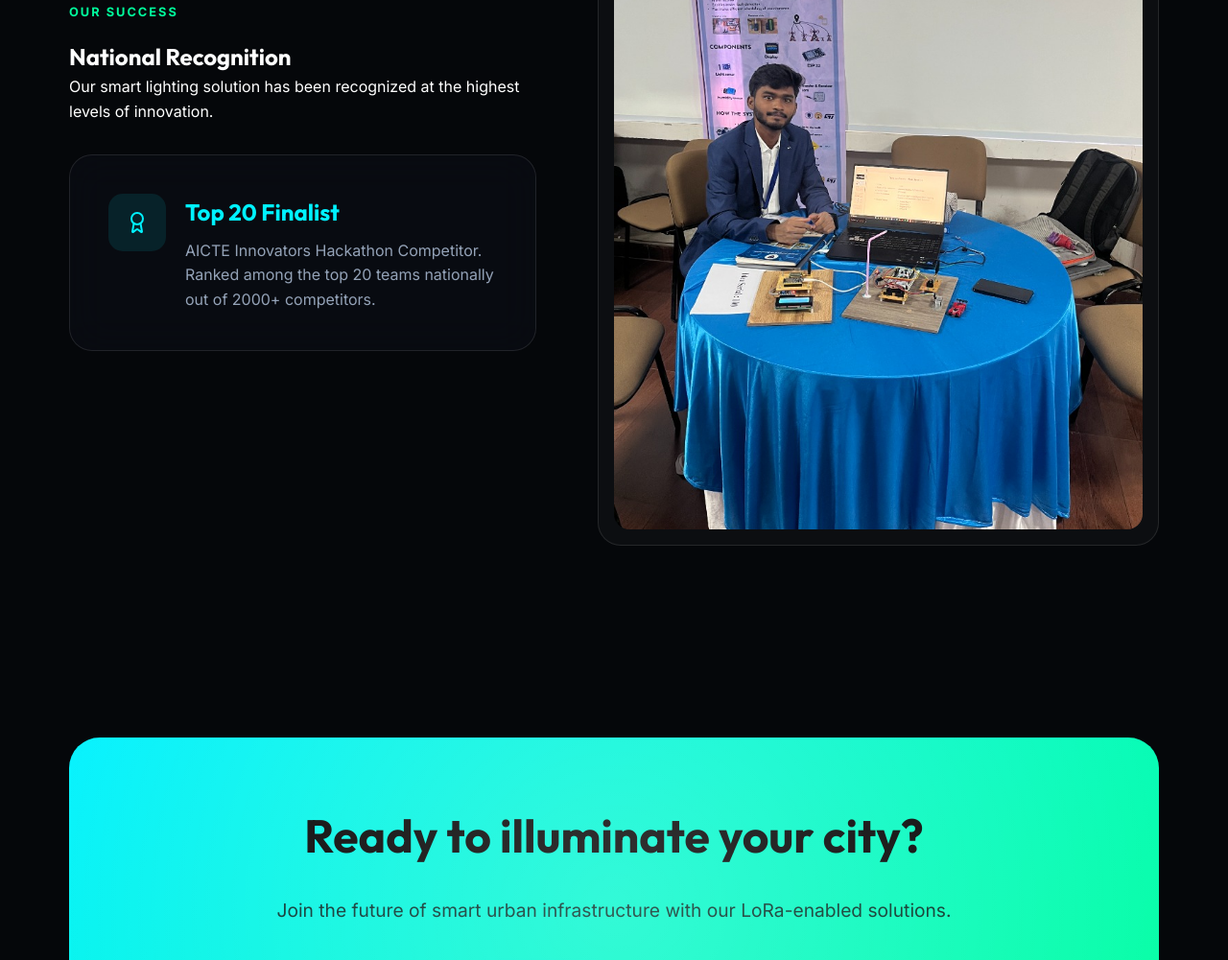
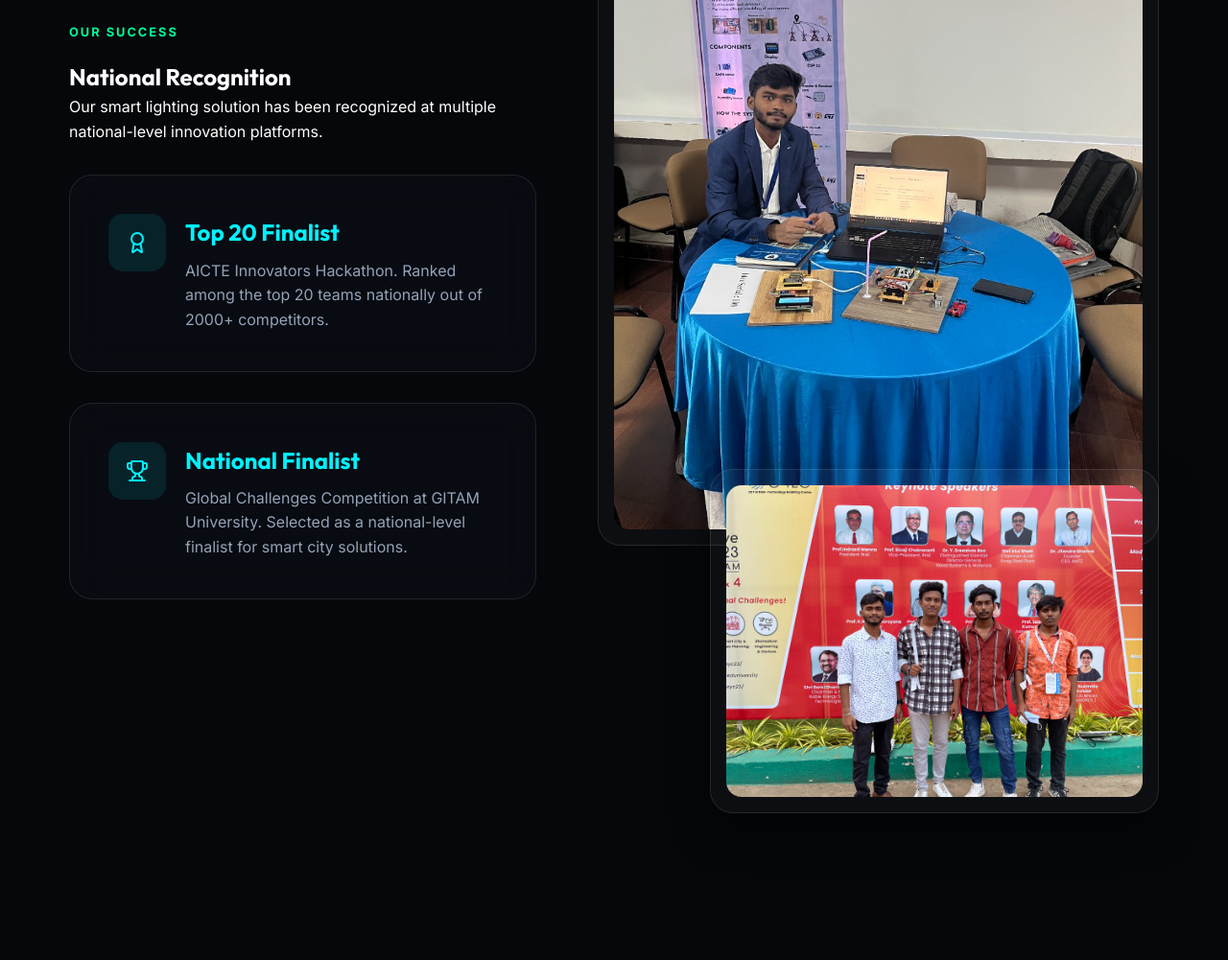
Before and after one commit to barathraj130/Street_light, a website: page index.html in a window 1280 px wide. Shown: the part 5013-6014 px from the top of the page at 96% size. Drawn offline with nearby package versions, Linux system fonts and the light colour scheme.

Commit message:
Add GITAM University achievement and update visual stack

```diff
--- a/index.html
+++ b/index.html
@@ -286,18 +286,32 @@
                 <div class="achievement-content reveal">
                     <span class="subtitle">Our Success</span>
                     <h2>National Recognition</h2>
-                    <p>Our smart lighting solution has been recognized at the highest levels of innovation.</p>
+                    <p>Our smart lighting solution has been recognized at multiple national-level innovation platforms.</p>
+
                     <div class="milestone-card">
                         <div class="milestone-icon"><i data-lucide="award"></i></div>
                         <div class="milestone-text">
                             <h3>Top 20 Finalist</h3>
-                            <p>AICTE Innovators Hackathon Competitor. Ranked among the top 20 teams nationally out of 2000+ competitors.</p>
+                            <p>AICTE Innovators Hackathon. Ranked among the top 20 teams nationally out of 2000+ competitors.</p>
+                        </div>
+                    </div>
+
+                    <div class="milestone-card">
+                        <div class="milestone-icon"><i data-lucide="trophy"></i></div>
+                        <div class="milestone-text">
+                            <h3>National Finalist</h3>
+                            <p>Global Challenges Competition at GITAM University. Selected as a national-level finalist for smart city solutions.</p>
                         </div>
                     </div>
                 </div>
                 <div class="achievement-visual reveal delay-1">
-                    <div class="visual-frame">
-                        <img src="assets/hackathon.jpg" alt="AICTE Hackathon Prototype Display">
+                    <div class="visual-stack">
+                        <div class="visual-frame">
+                            <img src="assets/hackathon.jpg" alt="AICTE Hackathon Showcase">
+                        </div>
+                        <div class="visual-frame small-frame">
+                            <img src="assets/gitam.jpg" alt="GITAM University National Finalist Team">
+                        </div>
                     </div>
                 </div>
             </div>
--- a/style.css
+++ b/style.css
@@ -963,12 +963,27 @@ h1, h2, h3, .logo-text {
     font-size: 1rem;
 }
 
+.visual-stack {
+    display: flex;
+    flex-direction: column;
+    gap: 20px;
+}
+
 .visual-frame {
     border: 1px solid var(--glass-border);
     padding: 1rem;
     border-radius: 24px;
     background: var(--glass);
     overflow: hidden;
+}
+
+.small-frame {
+    width: 80%;
+    align-self: flex-end;
+    margin-top: -100px;
+    position: relative;
+    z-index: 2;
+    box-shadow: 0 20px 40px rgba(0,0,0,0.5);
 }
 
 .visual-frame img {
```
Also changed, not shown: assets/gitam.jpg (added).
